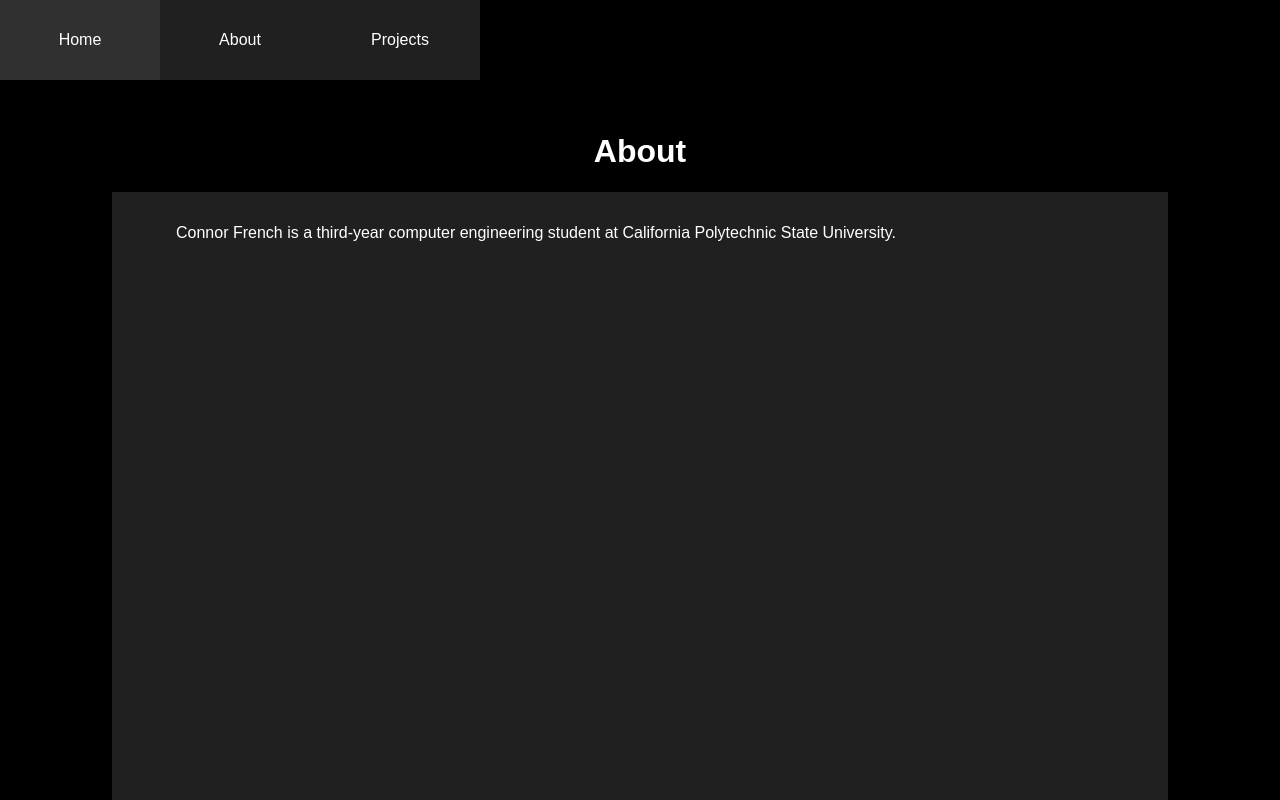
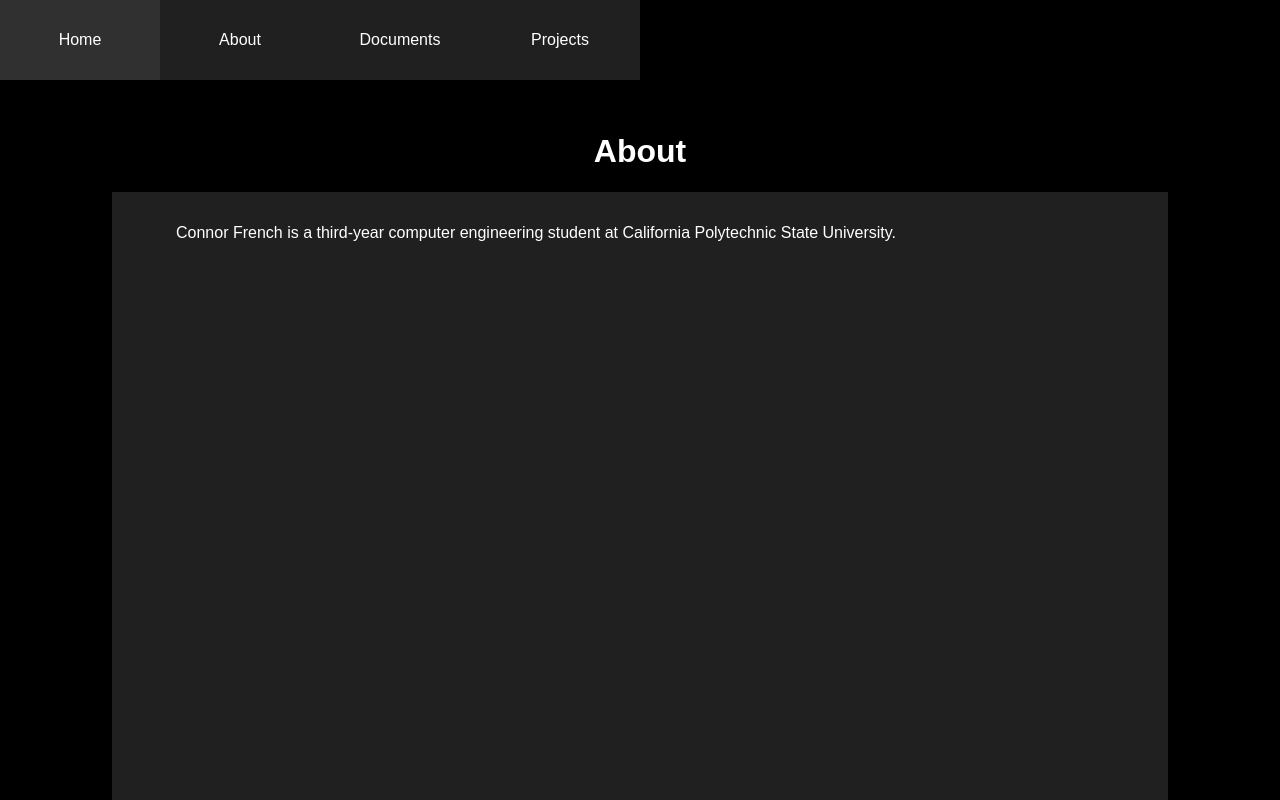
Before and after one commit to cbfrench/cbfrench.github.io, a plain HTML site: page aboutPage.html in a window 1280 px wide. Drawn offline with nearby package versions, Linux system fonts and the light colour scheme; a web font is replaced by a local one.

Commit message:
Added document button

```diff
--- a/aboutPage.html
+++ b/aboutPage.html
@@ -11,6 +11,7 @@
             <div id="menu">
                 <button class="menuButton" id="homeButton">Home</button>
                 <button class="menuButton" id="aboutButton">About</button>
+                <button class="menuButton" id="documentButton">Documents</button>
                 <button class="menuButton" id="projectsButton">Projects</button>
                 <div class="dropdown">
                     <button class="dropdown-content" id="smash">Smash</button>
--- a/aboutStyle.css
+++ b/aboutStyle.css
@@ -31,7 +31,7 @@ body{
     outline: none;
 }
 .dropdown{
-    height: 20em;
+    height: 30em;
     width: 10em;
     background: transparent;
     margin-left: 20em;
--- a/style.css
+++ b/style.css
@@ -34,7 +34,7 @@ body{
     height: 20em;
     width: 10em;
     background: transparent;
-    margin-left: 20em;
+    margin-left: 30em;
 }
 .dropdown-content{
     display: none;
```
Also changed, not shown: index.html (+1 -0 lines).
